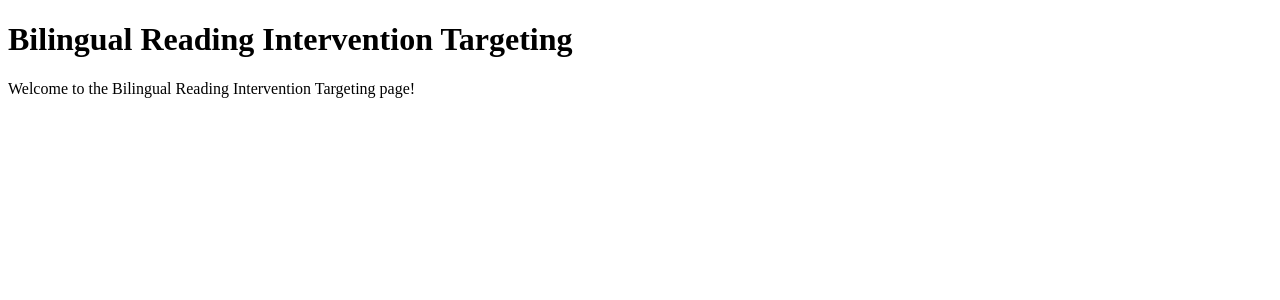
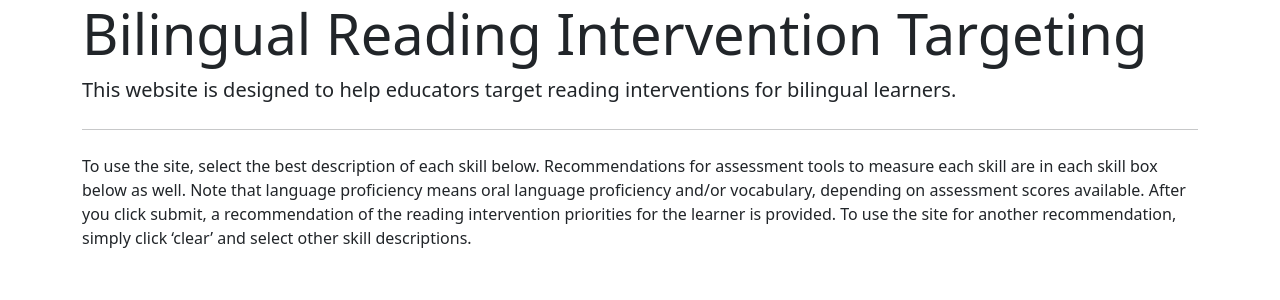
Before and after one commit to LockeNewell/brit_matrix_project, a Django app: page / in a window 1280 px wide. Shown: the top 300 px of the page. Run offline with Django 4.2, Linux system fonts and the light colour scheme.

Commit message:
added text from Dr Newell
copy was provided and modified over a long 3hr period...

removed test for bootstrap as it was not really needed.
removed extra repo files as they should have not been added if I had my .gitignore up sooner...

```diff
--- a/brit_matrix_app/templates/bilingual_reading.html
+++ b/brit_matrix_app/templates/bilingual_reading.html
@@ -2,9 +2,33 @@
 <html>
   <head>
     <title>Bilingual Reading Intervention Targeting</title>
+    <link
+      rel="stylesheet"
+      href="https://cdn.jsdelivr.net/npm/bootstrap@5.3.0/dist/css/bootstrap.min.css" />
   </head>
   <body>
-    <h1>Bilingual Reading Intervention Targeting</h1>
-    <p>Welcome to the Bilingual Reading Intervention Targeting page!</p>
+    <div class="container">
+      <div class="jumbotron">
+        <h1 class="display-4">Bilingual Reading Intervention Targeting</h1>
+        <p class="lead">
+          This website is designed to help educators target reading
+          interventions for bilingual learners.
+        </p>
+        <hr class="my-4" />
+        <p>
+          To use the site, select the best description of each skill below.
+          Recommendations for assessment tools to measure each skill are in each
+          skill box below as well. Note that language proficiency means oral
+          language proficiency and/or vocabulary, depending on assessment scores
+          available. After you click submit, a recommendation of the reading
+          intervention priorities for the learner is provided. To use the site
+          for another recommendation, simply click ‘clear’ and select other
+          skill descriptions.
+        </p>
+      </div>
+    </div>
+
+    <!-- I am adding this incase I want my Bootstrap components to use JavaScript functionality -->
+    <script src="https://cdn.jsdelivr.net/npm/bootstrap@5.3.0/dist/js/bootstrap.min.js"></script>
   </body>
 </html>
--- a/brit_matrix_app/tests.py
+++ b/brit_matrix_app/tests.py
@@ -14,6 +14,3 @@ class BilingualReadingViewTests(TestCase):
         response = self.client.get(url)
         self.assertEqual(response.status_code, 200)
         self.assertTemplateUsed(response, 'bilingual_reading.html')
-
-        # Check if the Bootstrap CSS link is present in the response content
-        self.assertContains(response, 'href="https://cdn.jsdelivr.net/npm/bootstrap@5.3.0/dist/css/bootstrap.min.css"', html=True)
```
Also changed, not shown: db.sqlite3 (deleted).
